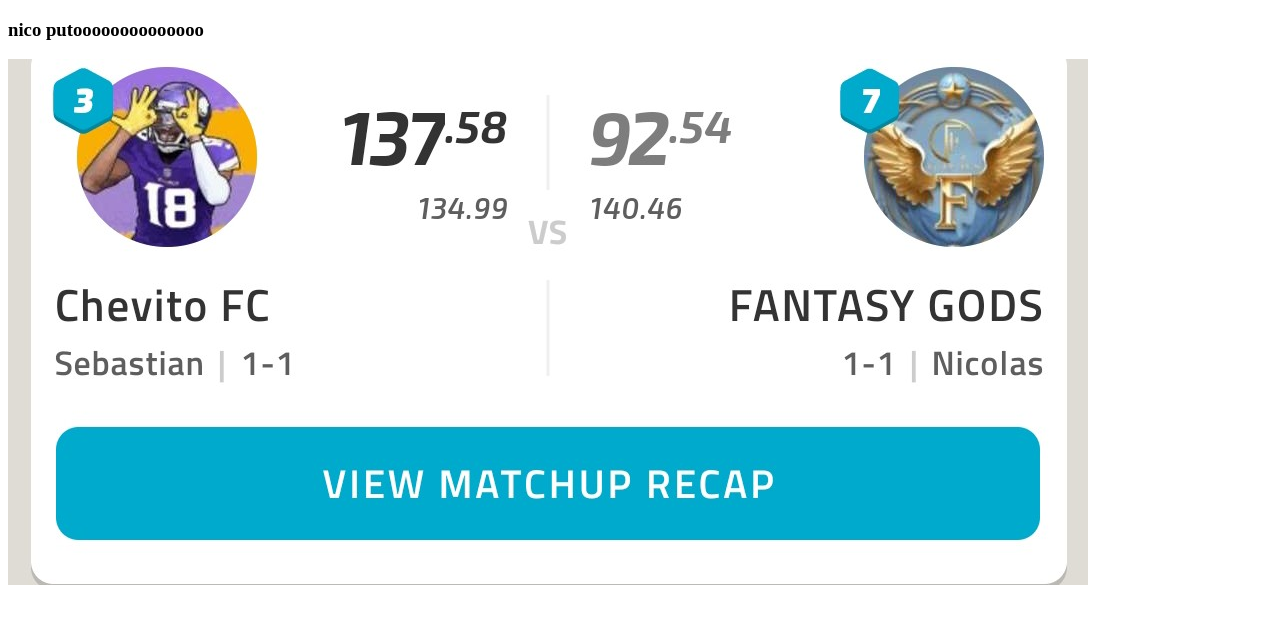
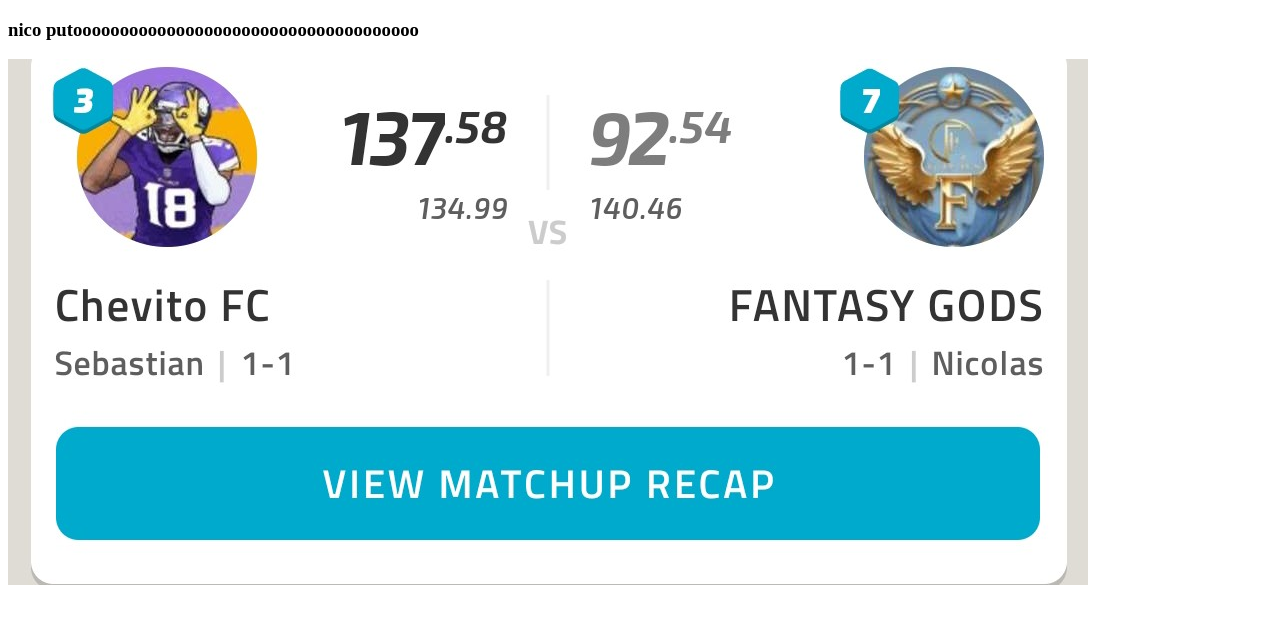
Before and after one commit to SebastianLatuf/SebastianLatuf.github.io, a plain HTML site: page index.html in a window 1280 px wide. Drawn offline with Linux system fonts and the light colour scheme.

Commit message:
Update index.html

```diff
--- a/index.html
+++ b/index.html
@@ -8,7 +8,7 @@
 
 </head>
 <body>
-<h3/> nico putoooooooooooooo </h3>
+<h3/> nico putooooooooooooooooooooooooooooooooooooo </h3>
 <img id="imagen" src="ja.jpg" alt="jaja">
 
 </body>
```
